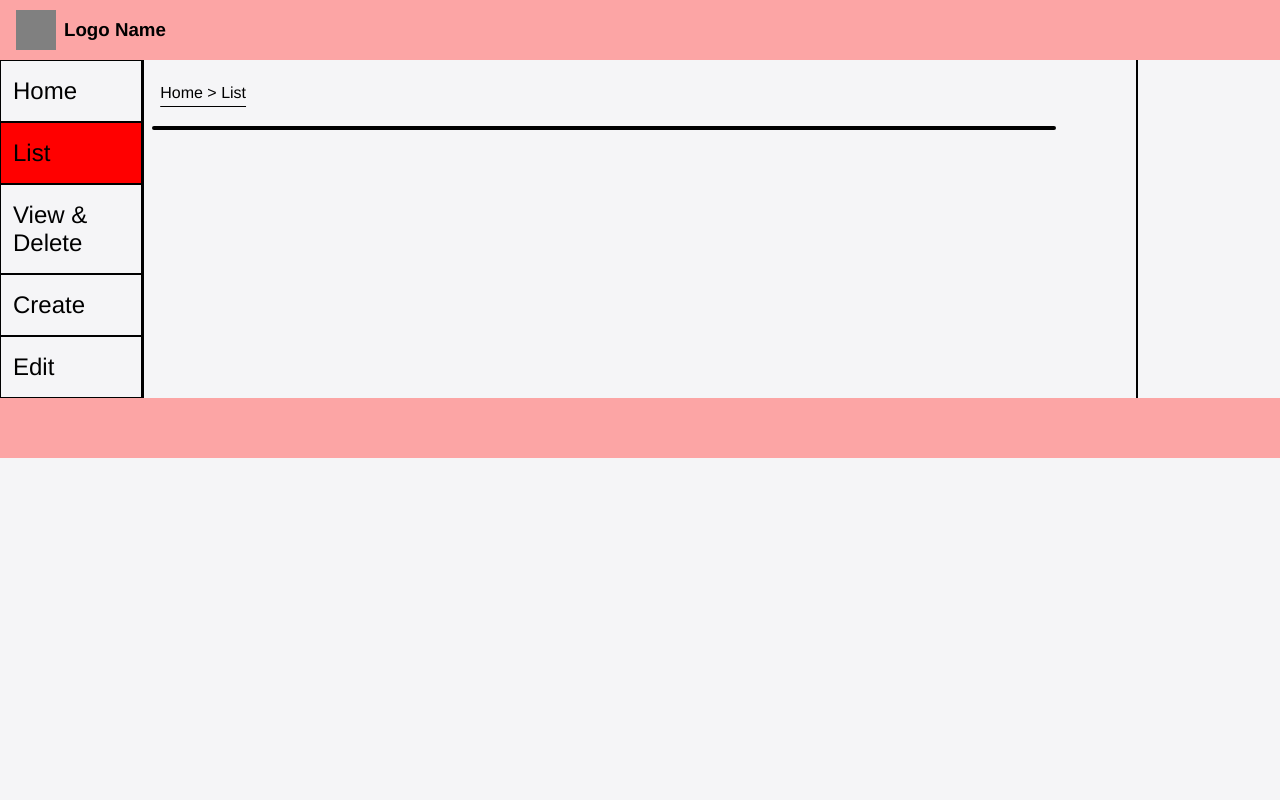
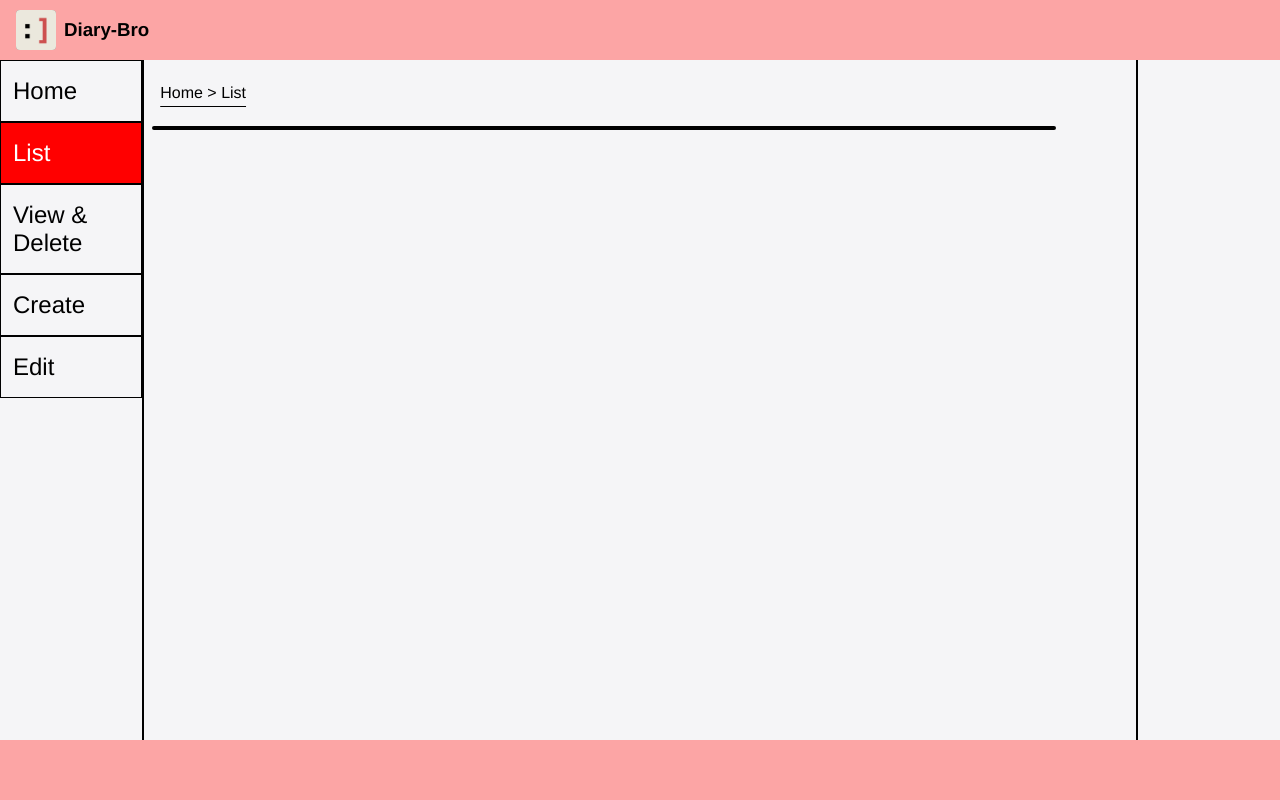
Before and after one commit to Kh1T/individual-diaryweb, a plain HTML site: page pages/list.html in a window 1280 px wide. Shown: the top 800 px of the page. Drawn offline with Linux system fonts and the light colour scheme.

Commit message:
feature: add style for footer, header and note.

```diff
--- a/pages/list.html
+++ b/pages/list.html
@@ -4,9 +4,10 @@
     <meta charset="UTF-8">
     <meta name="viewport" content="width=device-width, initial-scale=1.0">
     <link rel="stylesheet" href="../styles/style.css">
+    <link rel="icon" type="icon" href="./assets/logo/logo.png" />
     <title>list-page</title>
 </head>
-<body>
+<body data-page = 'List'>
     <header-component></header-component>
 
     <div class="list-container"></div>
@@ -28,5 +29,6 @@
     <script src="../scripts/components/sidebar.js"></script>
     <!-- <script src="../scripts/index.js" type="module"></script> -->
     <script src = "../scripts/script.js" type="module"></script>
+    <script src = "../scripts/list-js/list.js"></script>
 </body>
 </html>
--- a/scripts/components/header.js
+++ b/scripts/components/header.js
@@ -7,8 +7,8 @@ export class Header extends HTMLElement {
     this.innerHTML = `
     <!-- Header -->
     <section class="header-container ">
-        <div class="header__logo"></div>
-        <h3 class="header__text">Logo Name</h3>
+          <img class="header__logo" src = "../assets/logo/logo.png"/>
+        <h3 class="header__text">Diary-Bro</h3>
     </section>
     `;
   }
--- a/scripts/components/sidebar.js
+++ b/scripts/components/sidebar.js
@@ -1,12 +1,12 @@
 function createSidebarComponent(containerAttribute) {
   // Find the container using the data attribute
-  var container = document.querySelector(
+  let container = document.querySelector(
     `[data-container="${containerAttribute}"]`
   );
-  var defaultPage = container.getAttribute("data-page");
+  let defaultPage = container.getAttribute("data-page");
 
   // Define the HTML content for the sidebar
-  var sidebarHTML = `
+  let sidebarHTML = `
         <div class="group-container">
             <div class="group__sidebar">
                 <a href="../index.html"><div class="sidebar__item">Home</div></a>
@@ -22,16 +22,17 @@ function createSidebarComponent(containerAttribute) {
   container.innerHTML = sidebarHTML;
 
   // Add event listeners to the sidebar items
-  var sidebarItems = container.getElementsByClassName("sidebar__item");
-  for (var i = 0; i < sidebarItems.length; i++) {
+  let sidebarItems = container.getElementsByClassName("sidebar__item");
+  for (let i = 0; i < sidebarItems.length; i++) {
     // Set the default active item based on data-page attribute
     if (sidebarItems[i].textContent === defaultPage) {
       sidebarItems[i].style.backgroundColor = "red";
+      sidebarItems[i].style.color = "white";
     }
 
     sidebarItems[i].addEventListener("click", function () {
       // Remove the red background from all sidebar items
-      for (var j = 0; j < sidebarItems.length; j++) {
+      for (let j = 0; j < sidebarItems.length; j++) {
         sidebarItems[j].style.backgroundColor = "";
       }
       // Set the red background for the clicked sidebar item
--- /dev/null
+++ b/scripts/list-js/list.js
@@ -0,0 +1,2 @@
+const page = document.body.getAttribute("data-page");
+// console.log(page)
--- a/styles/components-styles/footer.css
+++ b/styles/components-styles/footer.css
@@ -1,6 +1,11 @@
 .footer-container {
+    position: fixed;
+    left: 0;
+    bottom: 0;
     height: 60px;
     background-color: #fca5a5;
+    text-align: center;
+    width: 100%;
 }
 
 .footer__text{
--- a/styles/components-styles/header.css
+++ b/styles/components-styles/header.css
@@ -14,4 +14,5 @@
     height: 40px;
     width: 40px;
     background-color: gray;
+    border-radius: 0.25rem;
 }
--- a/styles/components-styles/note.css
+++ b/styles/components-styles/note.css
@@ -52,10 +52,9 @@
 
 .note__description {
   margin-left: 8px;
-  width: 100%;
   height: 200px;
   outline: none;
   /* border: none; */
-  width: 97%;
+  width: 99%;
   /* line-height: 1.4; */
 }
--- a/styles/style.css
+++ b/styles/style.css
@@ -32,6 +32,8 @@ a{
 }
 #description{
     margin: 0px;
+    font-size: 18px;
+    resize: none;
 }
 .logo-text {
     color: #DC2626;
@@ -39,6 +41,8 @@ a{
 
 .main-container{
         display: flex;
+        min-height: 1394px;
+        margin-bottom: 60px
         }
 
 	@media (min-width: 768px) {
```
Also changed, not shown: index.html (+1 -1 lines), assets/logo/hamberger-logo.png (added), assets/logo/info-logo.png (added), 1 other file.
